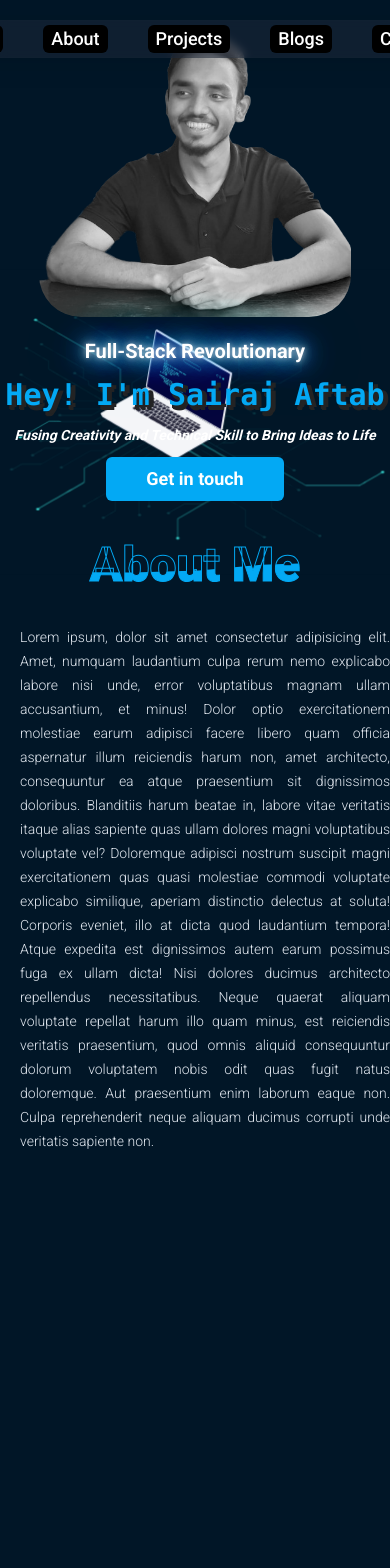
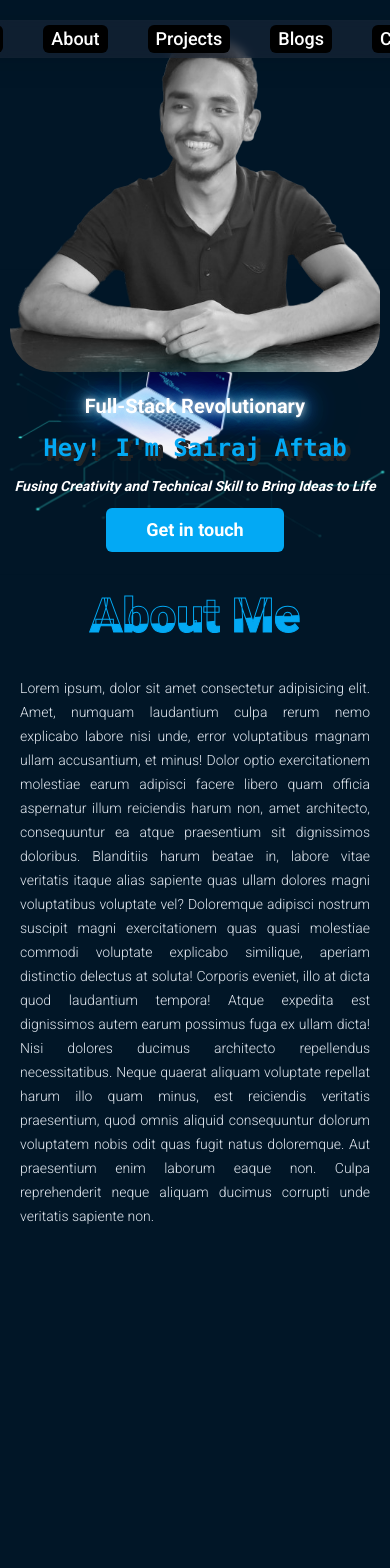
Before and after one commit to Sairaj-Aftab/Portfolio-With-Next, a Next.js app: page / in a window 390 px wide. Shown: the top 1568 px of the page. Built offline with nearby package versions, Linux system fonts and the light colour scheme.

Commit message:
update slider code

```diff
--- a/app/components/AboutSection.tsx
+++ b/app/components/AboutSection.tsx
@@ -14,7 +14,7 @@ function AboutSection({ head_title }: props) {
         </div>
         <div className="sm:flex gap-5 justify-between">
           <div className="flex-1">
-            <div className="pl-5 pt-5 text-justify">
+            <div className="px-5 pt-5 text-justify">
               <p className="about-p">
                 Lorem ipsum, dolor sit amet consectetur adipisicing elit. Amet,
                 numquam laudantium culpa rerum nemo explicabo labore nisi unde,
--- a/app/components/SliderSection.tsx
+++ b/app/components/SliderSection.tsx
@@ -37,7 +37,7 @@ function SliderSection({ firstTitle, title, desTitle }: props) {
           <Image
             src={personal}
             alt="Sairaj Aftab"
-            className="rounded-b-[42px] sm:rounded-b-[110px] slide_img  w-[80%] mx-auto"
+            className="rounded-b-[42px] sm:rounded-b-[110px] slide_img w-[95%] sm:w-[80%] mx-auto"
           />
         </div>
       </div>
--- a/app/globals.css
+++ b/app/globals.css
@@ -44,7 +44,13 @@ img {
 .slide_head {
   text-shadow: 5px 2px #222324, 2px 4px #222324, 3px 5px #222324;
   color: var(--primary-color);
-  @apply lg:text-5xl text-3xl font-mono font-extrabold;
+  @apply lg:text-5xl sm:text-3xl text-2xl font-mono font-extrabold;
+}
+/* Slide Image */
+.slide_img {
+  /* filter: drop-shadow(16px 16px 20px black) invert(75%); */
+  filter: grayscale(1);
+  z-index: -1;
 }
 .head_text_parent {
   @apply relative;
@@ -72,12 +78,7 @@ img {
     0px 0px 75px rgba(3, 169, 244, 1);
   /* text-shadow: 0px 2px 2px rgba(255, 255, 255, 0.4); */
 }
-/* Slide Image */
-.slide_img {
-  /* filter: drop-shadow(16px 16px 20px black) invert(75%); */
-  filter: grayscale(1);
-  z-index: -1;
-}
+
 /* SwiperJS */
 .swiper {
   width: 100% !important;
```
